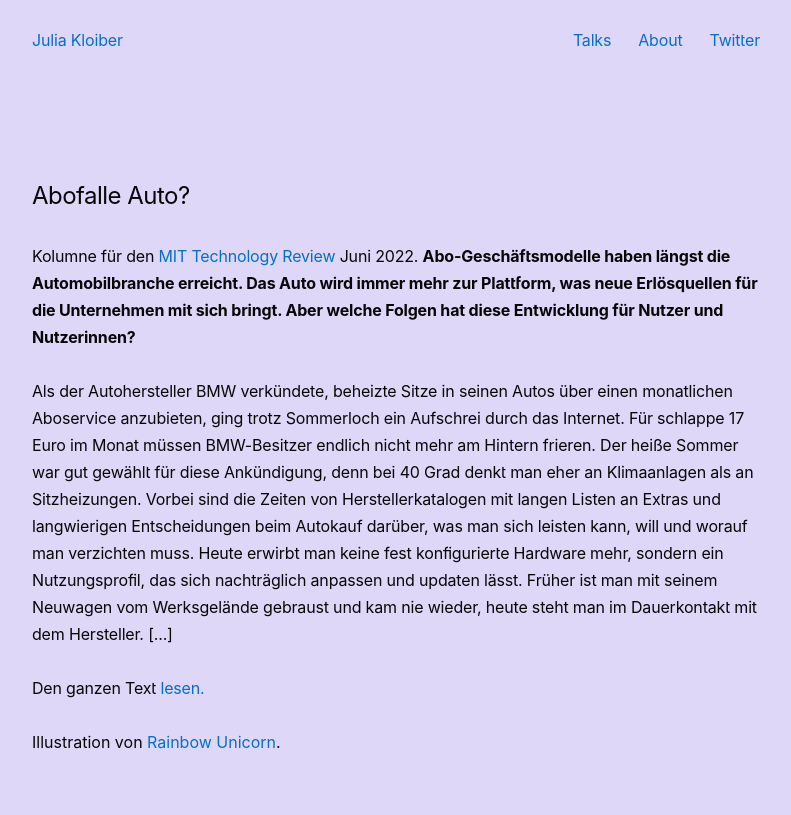
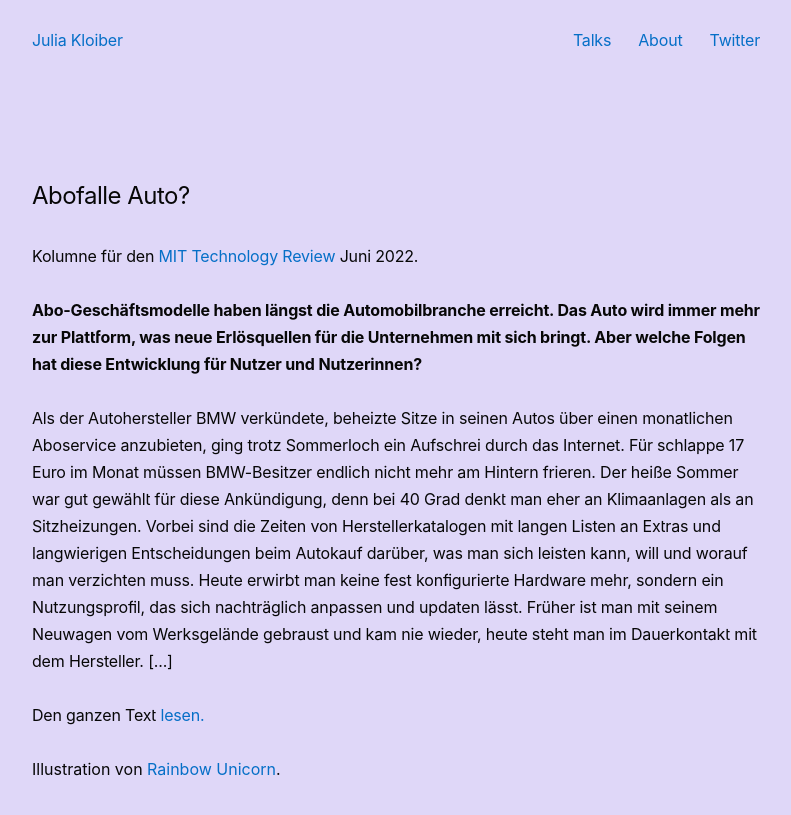
Before and after one commit to juliakloiber/juliakloiber.github.io, a Jekyll site: the page built from _posts/2022-06-06-abofalle-auto.md, in a window 1280 px wide. Shown: the top 815 px of the page, without its empty margins (244-1035 px from the left). Built offline with Jekyll 4.4.1, drawn with Linux system fonts in a browser that asks for light colours; some web fonts are replaced.

```diff
--- a/_posts/2022-06-06-abofalle-auto.md
+++ b/_posts/2022-06-06-abofalle-auto.md
@@ -8,7 +8,7 @@ preview-image: /img/column/kolumne_auto.jpg
 
 # Abofalle Auto?
 
-Kolumne für den <a href="https://www.heise.de/select/tr/2022/6/2218514494001886277">MIT Technology Review </a> Juni 2022.
+<p>Kolumne für den <a href="https://www.heise.de/select/tr/2022/6/2218514494001886277">MIT Technology Review </a> Juni 2022.</p>
 <b>Abo-Geschäftsmodelle haben längst die Automobilbranche erreicht. Das Auto wird immer mehr zur Plattform, was neue Erlösquellen für die Unternehmen mit sich bringt. Aber welche Folgen hat diese Entwicklung für Nutzer und Nutzerinnen?</b>
 
 <p>Als der Autohersteller BMW verkündete, beheizte Sitze in seinen Autos über einen monatlichen Aboservice anzubieten, ging trotz Sommerloch ein Aufschrei durch das Internet. Für schlappe 17 Euro im Monat müssen BMW-Besitzer endlich nicht mehr am Hintern frieren. Der heiße Sommer war gut gewählt für diese Ankündigung, denn bei 40 Grad denkt man eher an Klimaanlagen als an Sitzheizungen.
```
